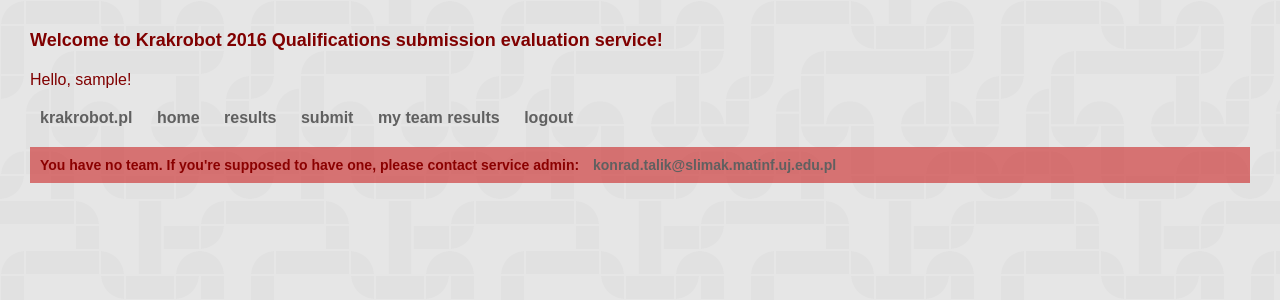
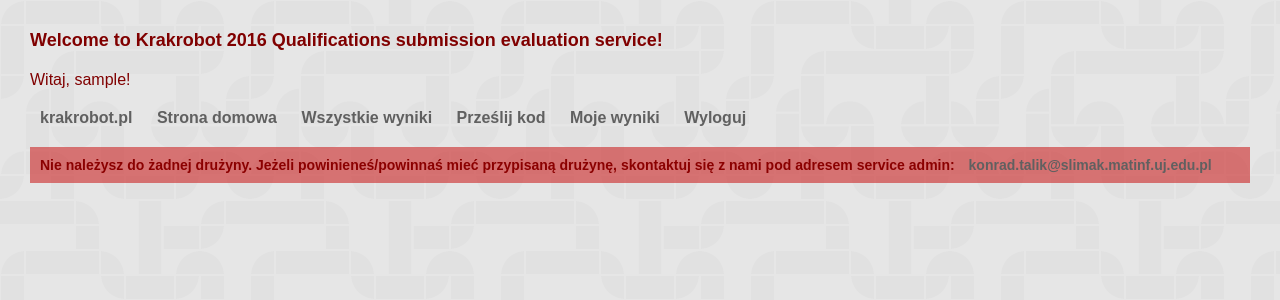
Before and after one commit to ktalik/django-krakrobot, a Django app: page /my_results in a window 1280 px wide. Shown: the top 300 px of the page. Run offline with Django 3.2, Linux system fonts and the light colour scheme; the visitor is signed in with stand-in values (Sample User, id 1); data that the repository does not hold is empty; parts of the project's set-up code (start-up, migrations or seed data) failed here and were passed over.

Commit message:
Translate templates to Polish Passed / not passed translation missing in results.html

```diff
--- a/submission/templates/submission/base.html
+++ b/submission/templates/submission/base.html
@@ -12,20 +12,20 @@ Welcome to {{ meta.title }}!<br>
     </div>
     <div class="welcome">
 {% if user.is_authenticated %}
-Hello, {{ user.username }}!<br>
+Witaj, {{ user.username }}!<br>
 {% else %}
-Hello, guest!
-If you are a member of a team, please login <a href="./login">here</a>.
+Witaj, gościu!
+Jeżeli jesteś członkiem drużyny, zaloguj się <a href="./login">tutaj</a>.
 {% endif %}
     </div>
     <nav class="menubar mainmenu">
         <a class="item" href="http://www.krakrobot.pl/" target="_blank">krakrobot.pl</a>
-        <a class="item" href="./">home</a>
-        <a class="item" href="./results">results</a>
+        <a class="item" href="./">Strona domowa</a>
+        <a class="item" href="./results">Wszystkie wyniki</a>
 {% if user.is_authenticated %}
-        <a class="item" href="./submit">submit</a>
-        <a class="item" href="./my_results">my team results</a>
-        <a class="item" href="./logout">logout</a>
+        <a class="item" href="./submit">Prześlij kod</a>
+        <a class="item" href="./my_results">Moje wyniki</a>
+        <a class="item" href="./logout">Wyloguj</a>
 {% endif %}
     </nav>
 {% if message %}
--- a/submission/templates/submission/login.html
+++ b/submission/templates/submission/login.html
@@ -8,9 +8,9 @@
 		{% if next %}
 		<input type="hidden" name="next" value="{{ next }}" />
 		{% endif %}
-		username:
+		login:
 		<input type="text" name="username" value="{{ username}}" /><br />
-		password:
+		hasło:
 		<input type="password" name="password" value="" /><br />
 
 		<input type="submit" value="Log In" />
--- a/submission/templates/submission/messages/no_submissions.html
+++ b/submission/templates/submission/messages/no_submissions.html
@@ -1 +1 @@
-Your team has no submissions.
+Twoja drużyna nie przesłała jeszcze żadnych rozwiązań.
--- a/submission/templates/submission/messages/no_team.html
+++ b/submission/templates/submission/messages/no_team.html
@@ -1,3 +1,3 @@
-You have no team. If you're supposed to have one, please contact
+Nie należysz do żadnej drużyny. Jeżeli powinieneś/powinnaś mieć przypisaną drużynę, skontaktuj się z nami pod adresem
 {{meta.support.name}}:
 <a href="mailto:{{meta.support.email}}">{{meta.support.email}}</a>
--- a/submission/templates/submission/my_results.html
+++ b/submission/templates/submission/my_results.html
@@ -16,24 +16,24 @@
 
         <p class="submission">
 <i id="date">
-Submission on {{ submission.date }}:
+Przesłano w dniu {{ submission.date }}:
 </i>
 {{ submission.id }}
         </p>
 
         {% if "processing" in submission.results.0 %}
             <div class="test">
-Processing...
+Przetwarzanie...
             </div>
 
         {% elif "timed_out" in submission.results.0 %}
             <div class="warning">
-Simulator API is down. Sorry.
+API symulatora nie działa. Spróbuj ponownie za chwilę. W razie dalszych problemów, prosimy o kontakt.
             </div>
 
         {% elif "error" in submission.results.0 and submission.results.0.error %}
             <div class="test">
-Submission error.
+Błąd wysyłania. Spróbuj ponownie za chwilę. W razie dalszych problemów, prosimy o kontakt.
             </div>
 
         {% else %}
@@ -56,22 +56,22 @@ Submission error.
                     </tr>
 
                     <tr>
-                    <td class="title"><b>Error:</b></td>
+                    <td class="title"><b>Błąd:</b></td>
                     <td>{{ result.error }}</td>
                     </tr>
 
                     <tr>
-                    <td class="title"><b>Simulation time:</b></td>
+                    <td class="title"><b>Czas symulacji:</b></td>
                     <td>{{ result.sim_time }}</td>
                     </tr>
 
                     <tr>
-                    <td class="title"><b>CPU time:</b></td>
+                    <td class="title"><b>Czas obliczeń:</b></td>
                     <td>{{ result.cpu_time }}</td>
                     </tr>
 
                     <tr>
-                    <td class="title"><b>Picture:</b></td>
+                    <td class="title"><b>Wizualizacja:</b></td>
                     <td>
                     <table>
                 {% for row in result.picture %}
@@ -116,16 +116,16 @@ Submission error.
                     </tr>
 
                     <tr>
-                    <td class="title"><b>Picture meaning:</b></td>
+                    <td class="title"><b>Objaśnienie:</b></td>
                     <td>
 <b>
 &#x2691;S
 </b>
-- starting point <br>
+- punkt początkowy <br>
 <b style="color:darkred;">
 &#x26A1;X
 </b>
-- beep number X<br>
+- piknięcie nr X<br>
                     </td>
                     </tr>
 
--- a/submission/templates/submission/results.html
+++ b/submission/templates/submission/results.html
@@ -2,12 +2,12 @@
 {% block body %}
 
 <div class="results">
-<h2>Team results</h2>
+<h2>Wyniki drużyn</h2>
 <table style="width:500px">
 {% for team in teams %}
 
     <tr>
-    <td><p class="submission"> Team: {{ team.name }} </p></td>
+    <td><p class="submission"> Drużyna: {{ team.name }} </p></td>
     <td>
     {% if team.passed %}
         <p style="background-color:lightgreen;">
@@ -18,7 +18,7 @@
         {% if submission_ended %}
             Not passed...
         {% else %}
-            Still trying...
+            Przetwarzanie...
         {% endif %}
         </p>
     {% endif %}
```
Also changed, not shown: submission/templates/submission/index.html (+7 -10 lines), submission/templates/submission/submit.html (+4 -4 lines).
